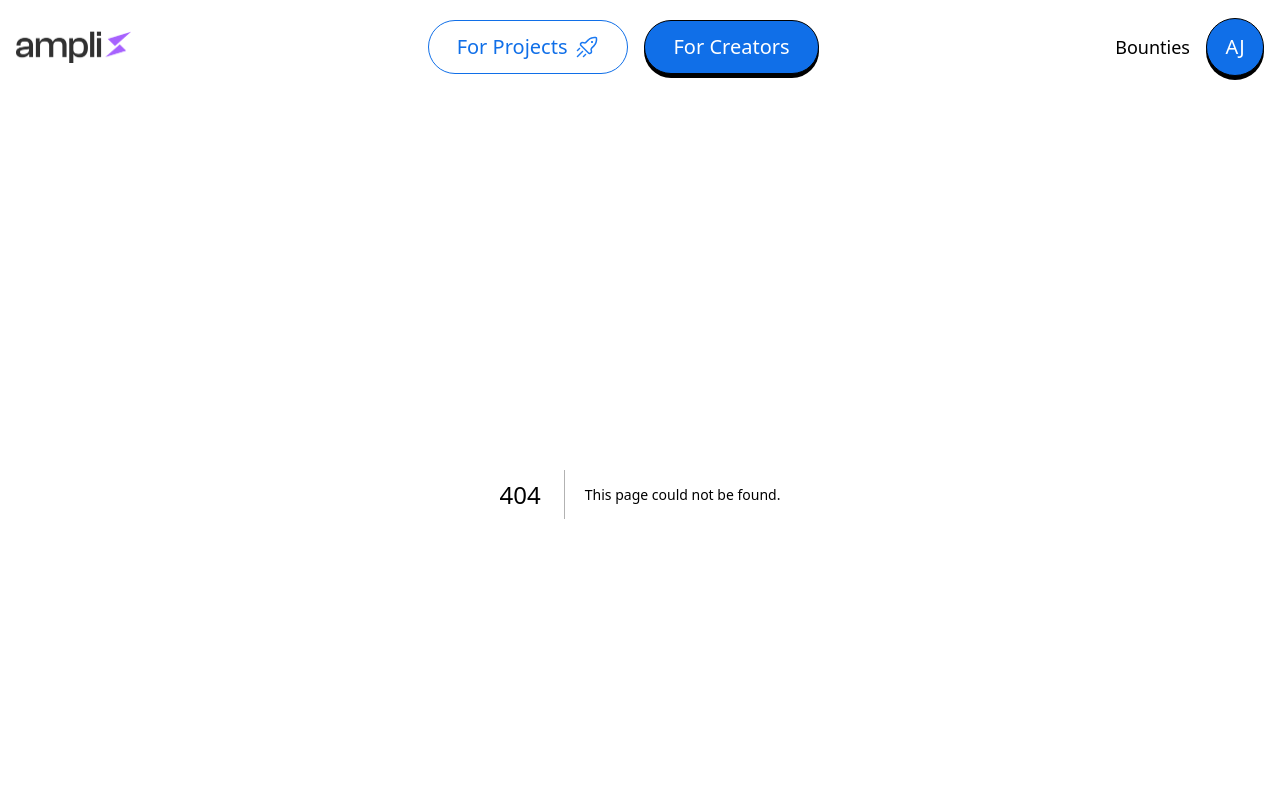
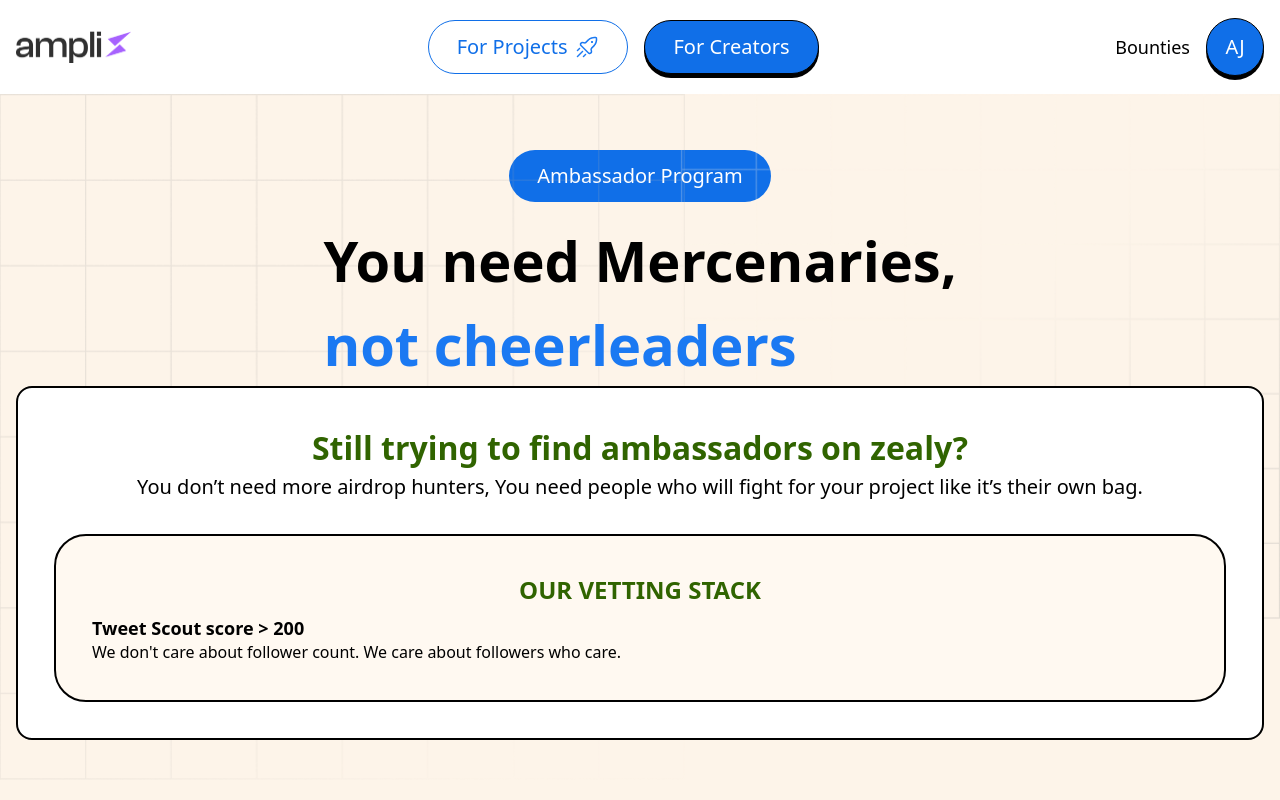
Before and after one commit to Naimish-Dev/Frontend, a Next.js app: page /ambassador in a window 1280 px wide. Before the commit this address had no page. Shown: the top 800 px of the page. Built offline with nearby package versions, Linux system fonts and the light colour scheme.

Commit message:
add ambassador page

```diff
--- /dev/null
+++ b/src/app/ambassador/page.js
@@ -0,0 +1,53 @@
+'use client';
+import React, { useState } from 'react';
+import Input from '@/components/ui/input';
+import Title from '@/components/ui/title';
+import Card from '@/components/ui/card';
+import Container from '@/components/ui/container';
+import ExploreBtn from '@/components/ui/explorebtn';
+
+export default function pages() {
+  const [form, setForm] = useState({
+    name: '',
+    email: '',
+    phone: '',
+    subject: '',
+    message: '',
+  });
+
+  const handleChange = (e) => {
+    setForm({ ...form, [e.target.name]: e.target.value });
+  };
+  return (
+    <div className="bg-[#FDF4E9] relative pt-[56px] pb-10 bg_square bg_square_bottom overflow-x-hidden">
+      <Container>
+        <div className="">
+          <ExploreBtn className="bg-blue-btn text-white! hover:text-white  mx-auto mb-4 px-4 lg:px-7 py-1.5 lg:py-3 text-14 lg:text-20 border-none shadow-none">
+            Ambassador Program{' '}
+          </ExploreBtn>
+          <Title className="flex justify-center items-center text-center ">
+            You need Mercenaries,
+            <br className="hidden md:block" />
+            <span className=" text-blue-tx">
+              not <br className="block md:hidden" /> cheerleaders
+            </span>
+          </Title>
+        </div>
+        <Card className="rounded-2xl ">
+          <h2 className="text-[#306400] text-center">Still trying to find ambassadors on zealy? </h2>
+          <p className='text-20 text-center'>
+            You don’t need more airdrop hunters, You need people who will fight for your project
+            like it’s their own bag.
+          </p>
+          <Card className="bg-[#FFF9F1] lg:p-18px mt-8">
+            <h3 className="text-[#306400] mb-2 text-24! font-semibold! text-center">OUR VETTING STACK</h3>
+            <div>
+              <h4>{` Tweet Scout score > 200`}</h4>
+              <p className='text-16'>We don't care about follower count. We care about followers who care.</p>
+            </div>
+          </Card>
+        </Card>
+      </Container>
+    </div>
+  );
+}
--- a/src/app/create/bounty/page.js
+++ b/src/app/create/bounty/page.js
@@ -18,16 +18,16 @@ export default function pages() {
     setForm({ ...form, [e.target.name]: e.target.value });
   };
   return (
-    <div className="bg-[#FDF4E9] relative pt-[56px] pb-10 bg_square w-screen overflow-x-hidden">
+    <div className="bg-[#FDF4E9] relative pt-[56px] pb-10 bg_square bg_square_bottom overflow-x-hidden">
       <Container>
-        <div className='mb-6 lg:mb-9'>
-          <Title className="text-center ">Create Bounty</Title>
-          <p className="text-[#00000073] font-normal">
+        <div className="mb-6 ml-6 lg:ml-0 lg:mb-9">
+          <Title className="text-left lg:text-center ">Create Bounty</Title>
+          <p className="text-[#00000073] font-normal block lg:hidden">
             Fill out the form below and we’ll get back to you as soon as we can.
           </p>
         </div>
-        <Card className="border-0">
-          <form className="p-">
+        <Card className="border-0 rounded-2xl lg:rounded-4xl">
+          <form className="p-4">
             <div className="space-y-4">
               <Input
                 label="Name"
@@ -68,8 +68,8 @@ export default function pages() {
             </div>
           </form>
 
-          <div className="mt-4">
-            <p className="text-center text-xs text-[#0000004D]">
+          <div>
+            <p className="text-center text-xs text-[#0000004D] hidden lg:block">
               By submitting this form, you agree to our Terms & Conditions and Privacy Policy.
             </p>
           </div>
--- a/src/components/ui/title.js
+++ b/src/components/ui/title.js
@@ -1,8 +1,9 @@
-import React from 'react'
+import { cn } from '@/lib/utils';
+import React from 'react';
 
-export default function Title({ children }) {
+export default function Title({ className, children }) {
   return (
-    <div className=" text-center lg:text-left relative z-[1]">
+    <div className={cn('w-full text-center lg:text-left relative z-[1]', className)}>
       <h1>{children}</h1>
     </div>
   );
--- a/src/data/data.js
+++ b/src/data/data.js
@@ -37,6 +37,6 @@ export const BountiesSubmissionsSortByOptions = [
 export const forProjectLinks = [
   { title: 'Create Bounty', href: '/create/bounty' },
   { title: 'KOL Saas platform', href: '/' },
-  { title: 'Ambassador Program', href: '/' },
+  { title: 'Ambassador Program', href: '/ambassador' },
   { title: 'Founder-led Marketing', href: '/' },
 ];
```
